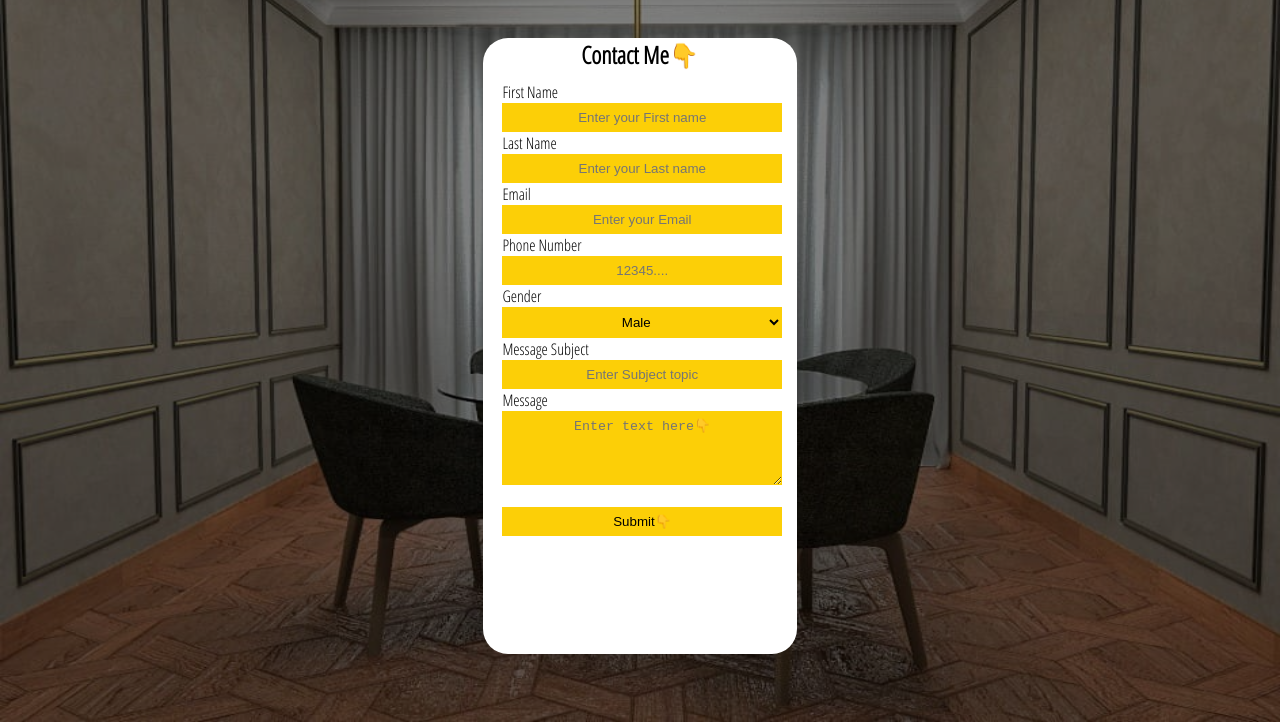
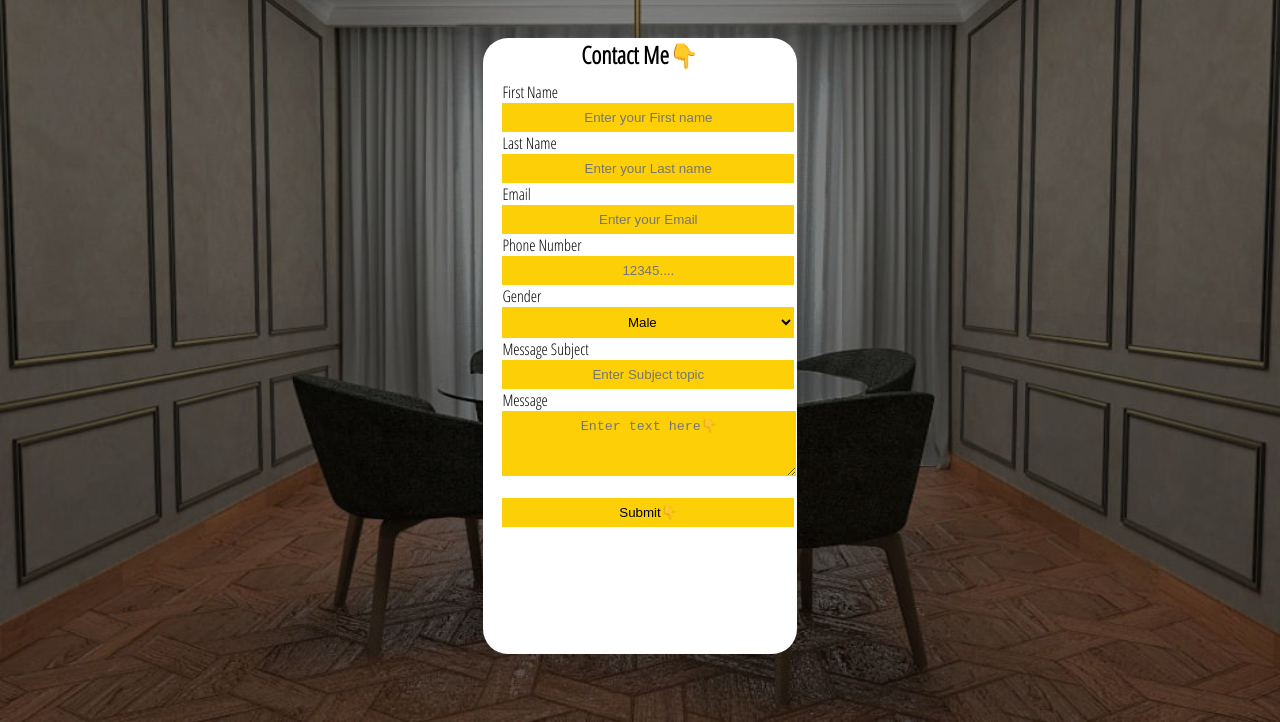
Before and after one commit to oghene-ella/AjStyles, a plain HTML site: page contact.html in a window 1280 px wide. Shown: the part 78-800 px from the top of the page. Drawn offline with Linux system fonts and the light colour scheme.

Commit message:
updated file

```diff
--- a/css/index.css
+++ b/css/index.css
@@ -292,10 +292,19 @@ form #email,
 form #phoneNo,
 form #gender,
 form #message,
-form #comment,
 form button{
     padding:7px;
-    width:95%;
+    width:99.5%;
+    text-align: center;
+    background-color:rgb(252, 207, 7);
+    border:none;
+}
+form #comment{
+    padding:7px;
+    min-width:22em;
+    max-width:22em;
+    min-height:65px;
+    max-height:65px;
     text-align: center;
     background-color:rgb(252, 207, 7);
     border:none;
```
Also changed, not shown: note.txt (added).
